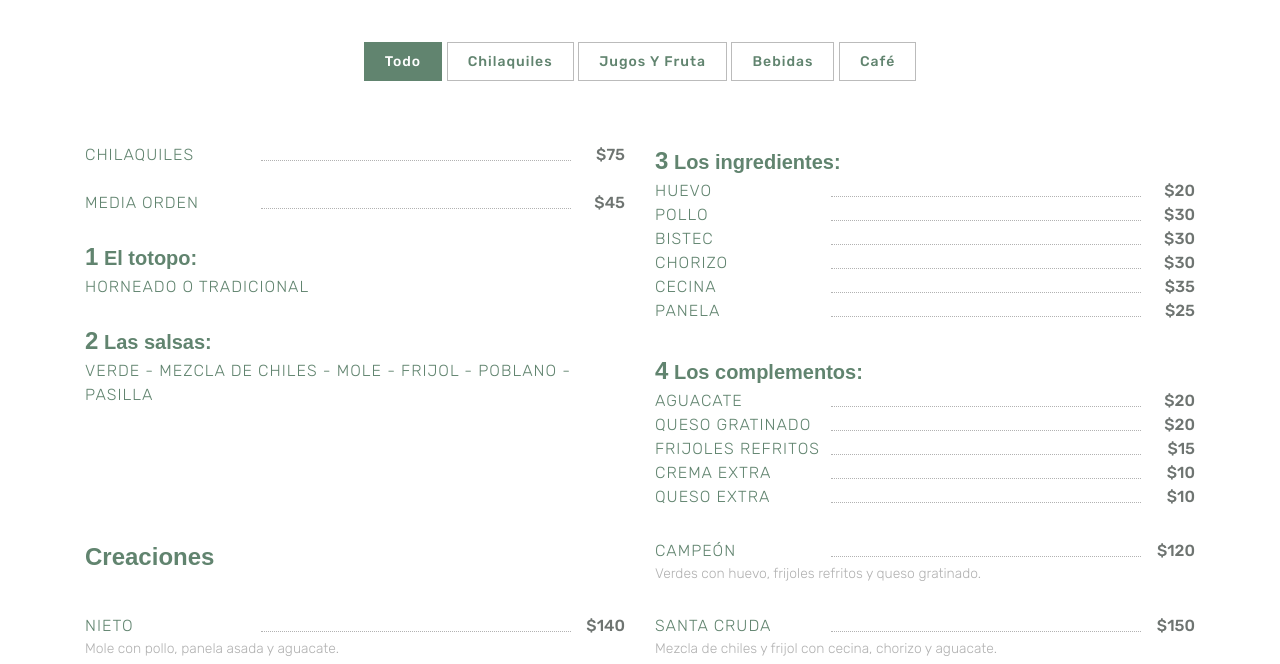
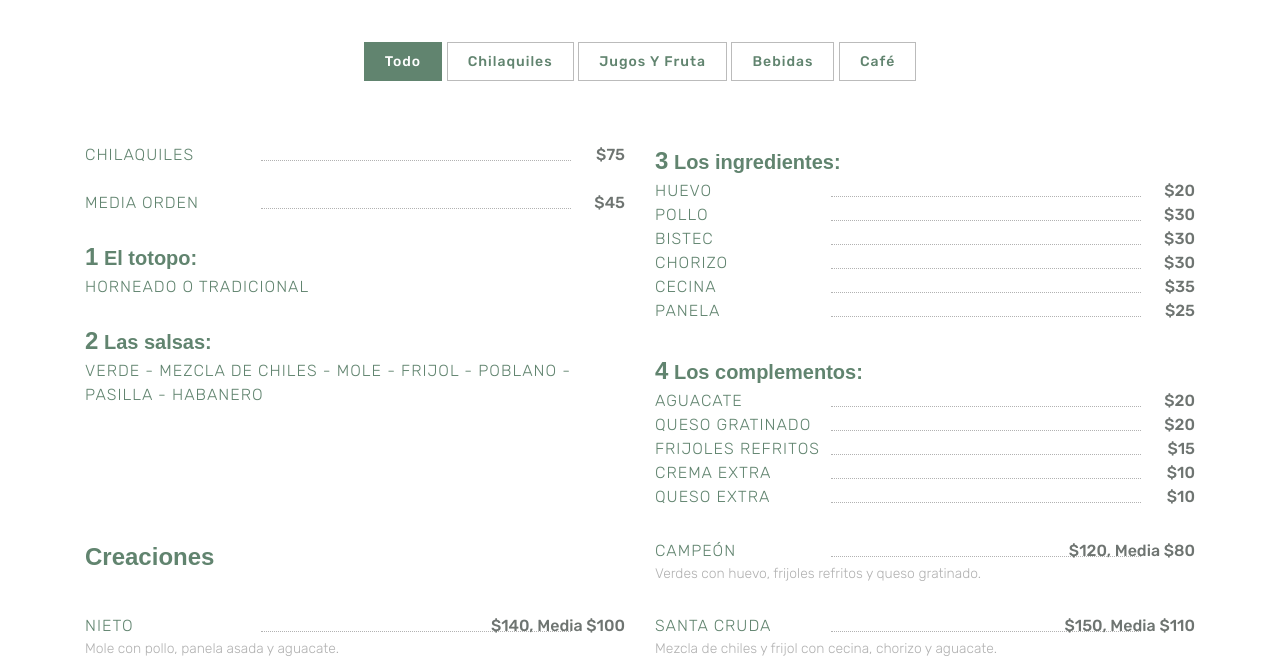
Before and after one commit to ChachizR/romaquil, a plain HTML site: page index.html in a window 1280 px wide. Shown: the part 288-952 px from the top of the page. Drawn offline with nearby package versions, Linux system fonts and the light colour scheme; a script that the page names is missing; a web font is replaced by a local one.

Commit message:
Update index.html

```diff
--- a/index.html
+++ b/index.html
@@ -57,7 +57,7 @@
           <a class="step-title" href="#" data-meal-img=".jpg"><span>2</span> Las salsas:</a>
         </span>
         <span class="clearfix">
-        <a class="menu-title" href="#" data-meal-img=".jpg">Verde - Mezcla de chiles - Mole - Frijol - Poblano - Pasilla</a>
+        <a class="menu-title" href="#" data-meal-img=".jpg">Verde - Mezcla de chiles - Mole - Frijol - Poblano - Pasilla - Habanero</a>
         </span>
       </div>
 
@@ -142,7 +142,7 @@
             <span class="clearfix">
               <a class="menu-title" href="#" data-meal-img="assets/img/restaurant/rib.jpg">Campeón</a>
               <span style="left: 166px; right: 44px;" class="menu-line"></span>
-              <span class="menu-price">$120</span>
+              <span class="menu-price">$120, Media $80</span>
             </span>
             <span class="menu-subtitle">Verdes con huevo, frijoles refritos y queso gratinado.</span>
           </div>
@@ -151,7 +151,7 @@
             <span class="clearfix">
               <a class="menu-title" href="#" data-meal-img="assets/img/restaurant/rib.jpg">Nieto</a>
               <span style="left: 166px; right: 44px;" class="menu-line"></span>
-              <span class="menu-price">$140</span>
+              <span class="menu-price">$140, Media $100</span>
             </span>
             <span class="menu-subtitle">Mole con pollo, panela asada y aguacate.</span>
           </div>
@@ -160,7 +160,7 @@
             <span class="clearfix">
               <a class="menu-title" href="#" data-meal-img="assets/img/restaurant/rib.jpg">Santa cruda</a>
               <span style="left: 166px; right: 44px;" class="menu-line"></span>
-              <span class="menu-price">$150</span>
+              <span class="menu-price">$150, Media $110</span>
             </span>
             <span class="menu-subtitle">Mezcla de chiles y frijol con cecina, chorizo y aguacate.</span>
           </div>
```
